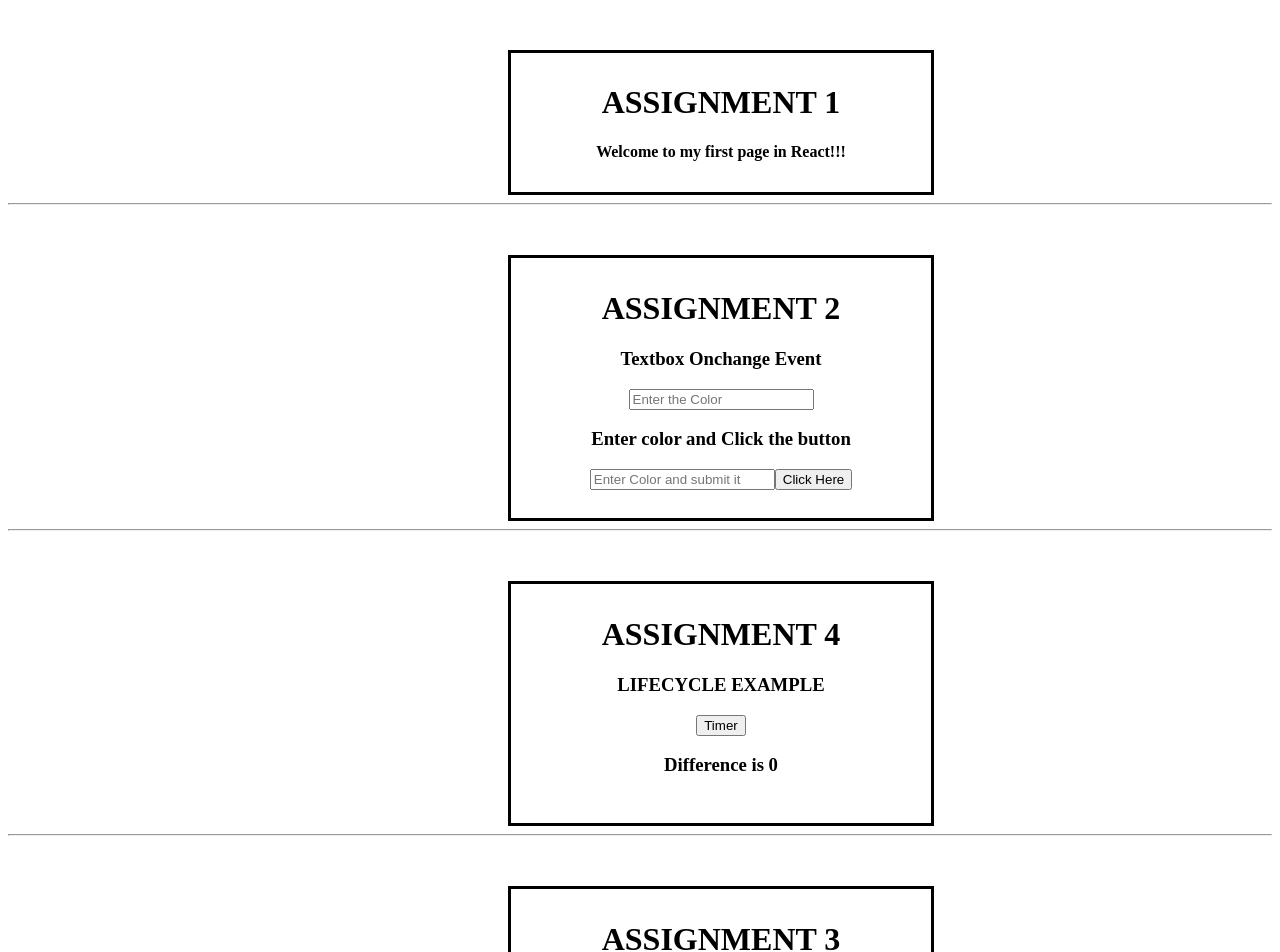
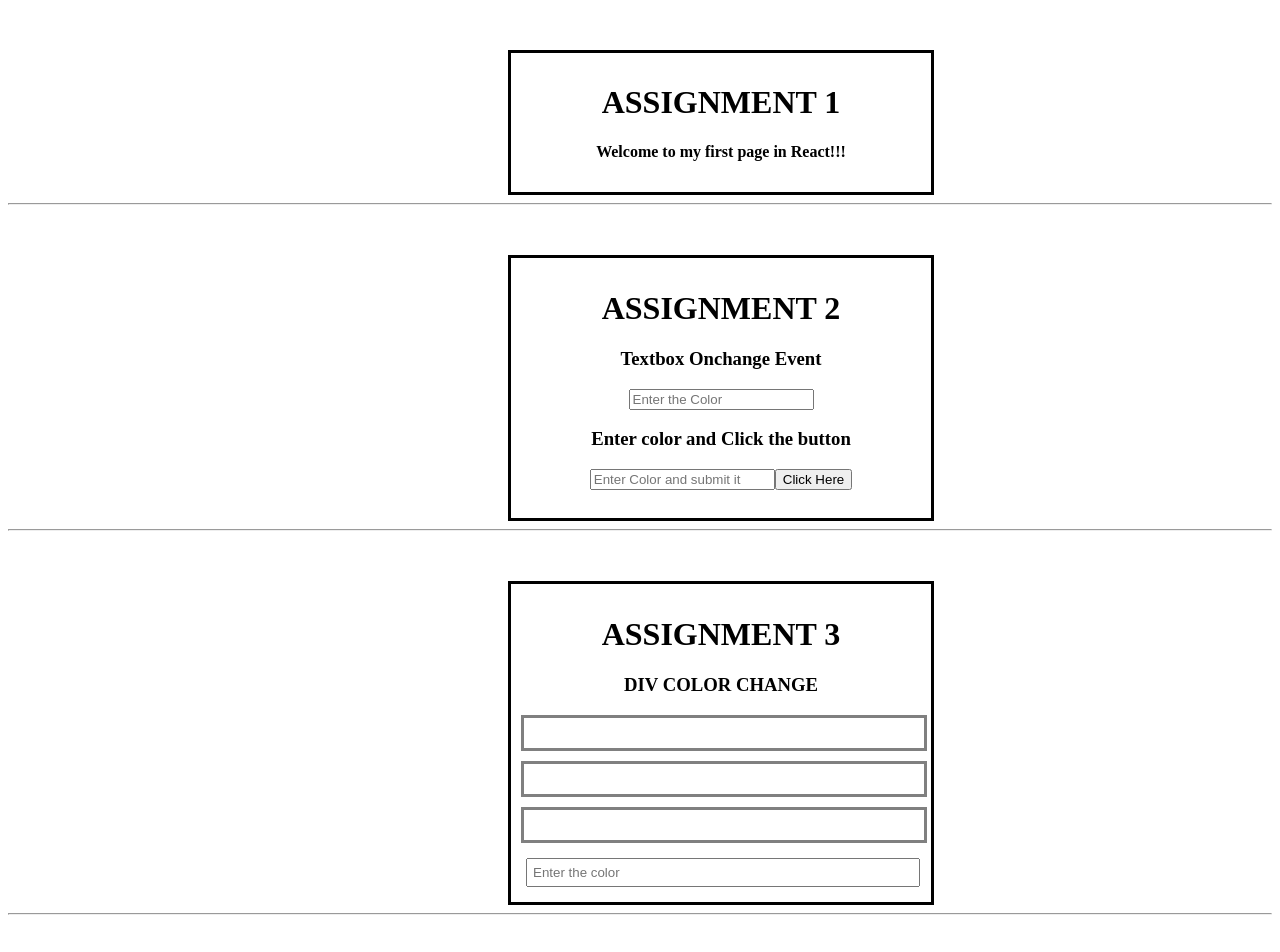
Before and after one commit to ramsankar2022/ReactCourse, a React (Create React App) app: page / in a window 1280 px wide. Shown: the top 952 px of the page. Built offline with nearby package versions, Linux system fonts and the light colour scheme.

Commit message:
,Some changes

```diff
--- a/src/App.js
+++ b/src/App.js
@@ -1,20 +1,18 @@
 import FirstPage from "./Components/Firstpage";
 import StateVariables from "./Components/StateVariables";
-import ParentComponent from './Components/LifeCycle/ParentComponent'
-import ChangeDivColor from './Components/ChangeDivColor'
+import ParentComponent from "./Components/LifeCycle/ParentComponent";
+import ChangeDivColor from "./Components/ChangeDivColor";
 
 function App() {
   return (
-    <div
-
-    >
+    <div>
       <FirstPage />
       <hr />
       <StateVariables />
       <hr />
+      <ChangeDivColor />
+      <hr />
       <ParentComponent />
-      <hr />
-      <ChangeDivColor />
     </div>
   );
 }
```
